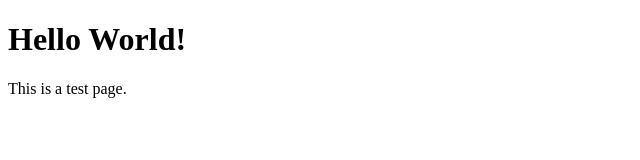
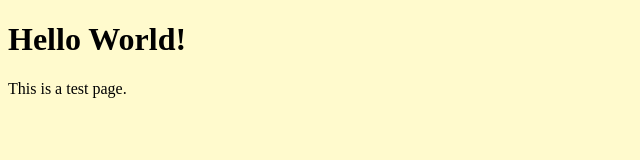
Before and after one commit to kvelez1/gitpractice, a plain HTML site: page index.html in a window 1280 px wide. Shown: the whole page, without its empty margins (0-640 px from the left). Drawn offline with Linux system fonts and the light colour scheme.

Commit message:
fixed bug

```diff
--- a/styles/style.css
+++ b/styles/style.css
@@ -1,3 +1,3 @@
 body {
-  background-origin: lemonchiffon;
+  background-color: lemonchiffon;
 }
```
